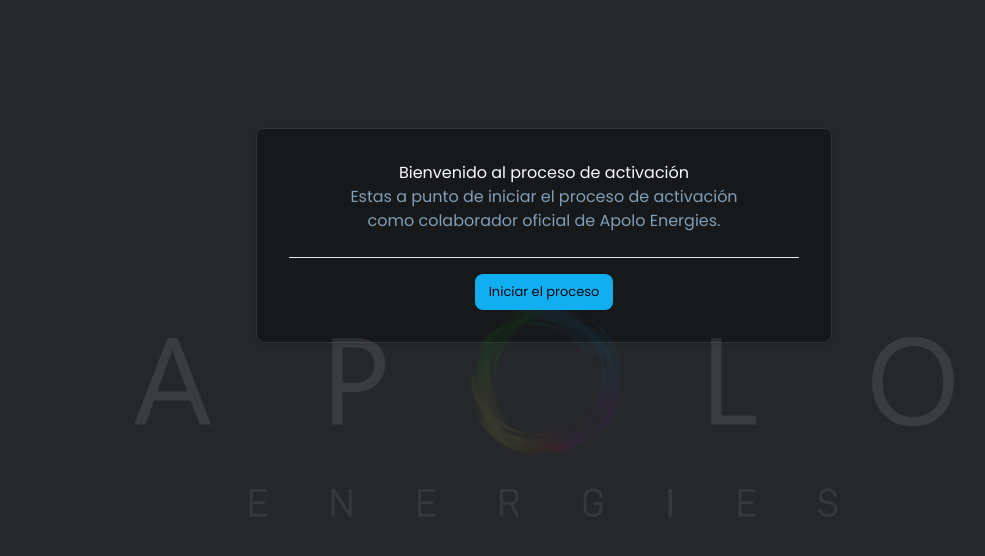
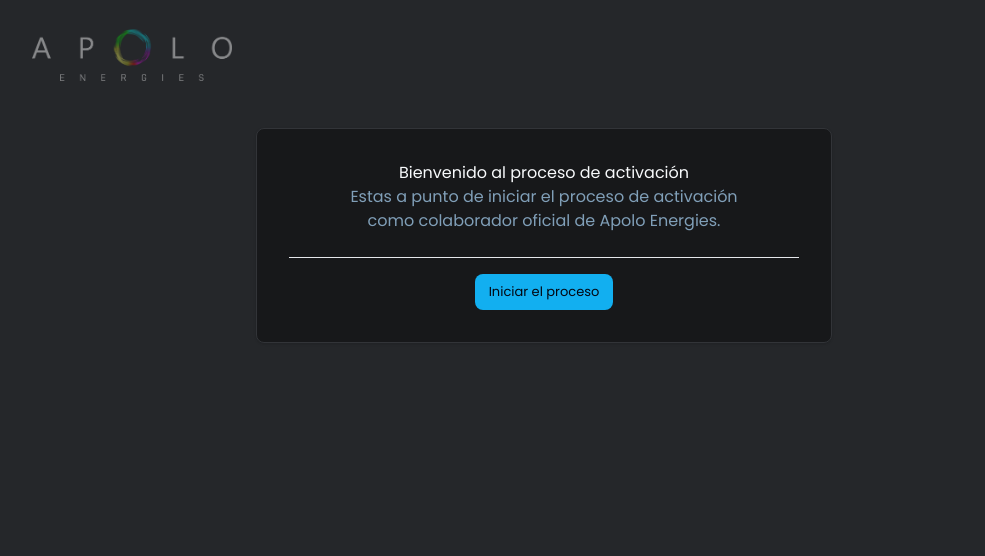
Before and after one commit to Apolo-Energies/contracts-frontend, a Next.js app: page / in a window 1280 px wide. Shown: the top 556 px of the page, without its empty margins (96-1081 px from the left). Built offline with nearby package versions, Linux system fonts and the light colour scheme.

Commit message:
refactor: update design an url

```diff
--- a/src/app/globals.css
+++ b/src/app/globals.css
@@ -122,19 +122,26 @@
   position: relative;
 }
 
-/* LOGO INCRUSTADO (MARCA DE AGUA) */
+/* LOGO DECORATIVO (BRANDING DISCRETO) */
 body::before {
   content: "";
   position: fixed;
-  inset: 0;
+
+  /* Ajuste fino */
+  top: -3rem;      /* más arriba */
+  left: 8rem;  /* más a la derecha */
+
+  width: 200px;
+  height: 200px;
 
   background-image: var(--app-watermark-image);
   background-repeat: no-repeat;
   background-position: center;
-  background-size: var(--app-watermark-size);
+  background-size: contain;
 
-  opacity: var(--app-watermark-opacity);
-  filter: brightness(1.3) contrast(0.9);
+  opacity: 0.45;
+  filter: brightness(1.8) contrast(1.15);
+
   pointer-events: none;
   z-index: 0;
 }
--- a/src/app/services/ApiManager/ApiManager.ts
+++ b/src/app/services/ApiManager/ApiManager.ts
@@ -2,8 +2,8 @@
 process.env.NODE_TLS_REJECT_UNAUTHORIZED = "0";
 
 export const ApiManager = axios.create({
-  baseURL: process.env.NEXT_PUBLIC_ENVIRONMENT_LOCAL,
-  // baseURL: process.env.NEXT_PUBLIC_ENVIRONMENT_PROD,
+  // baseURL: process.env.NEXT_PUBLIC_ENVIRONMENT_LOCAL,
+  baseURL: process.env.NEXT_PUBLIC_ENVIRONMENT_PROD,
   // baseURL: "https://ee.renovaenergy.es/api/VicoApi",
   responseType: "json",
   withCredentials: true,
```
Also changed, not shown: 1 other file (tests, documents, lock files or other folders).
